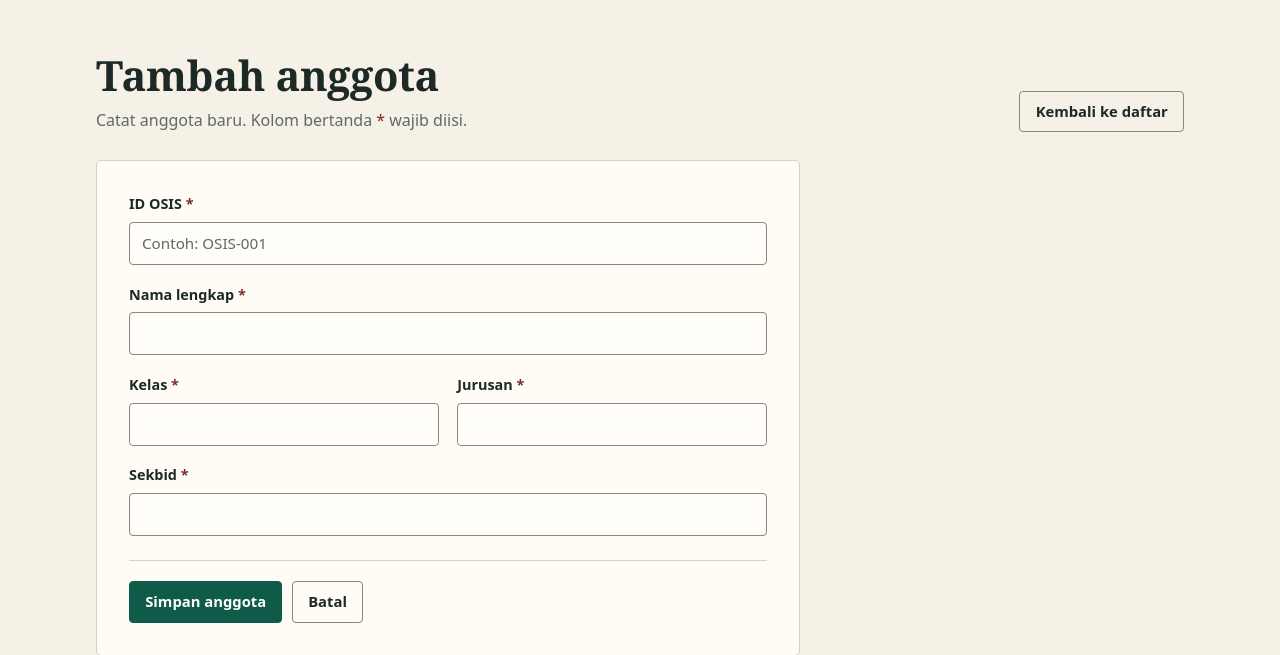
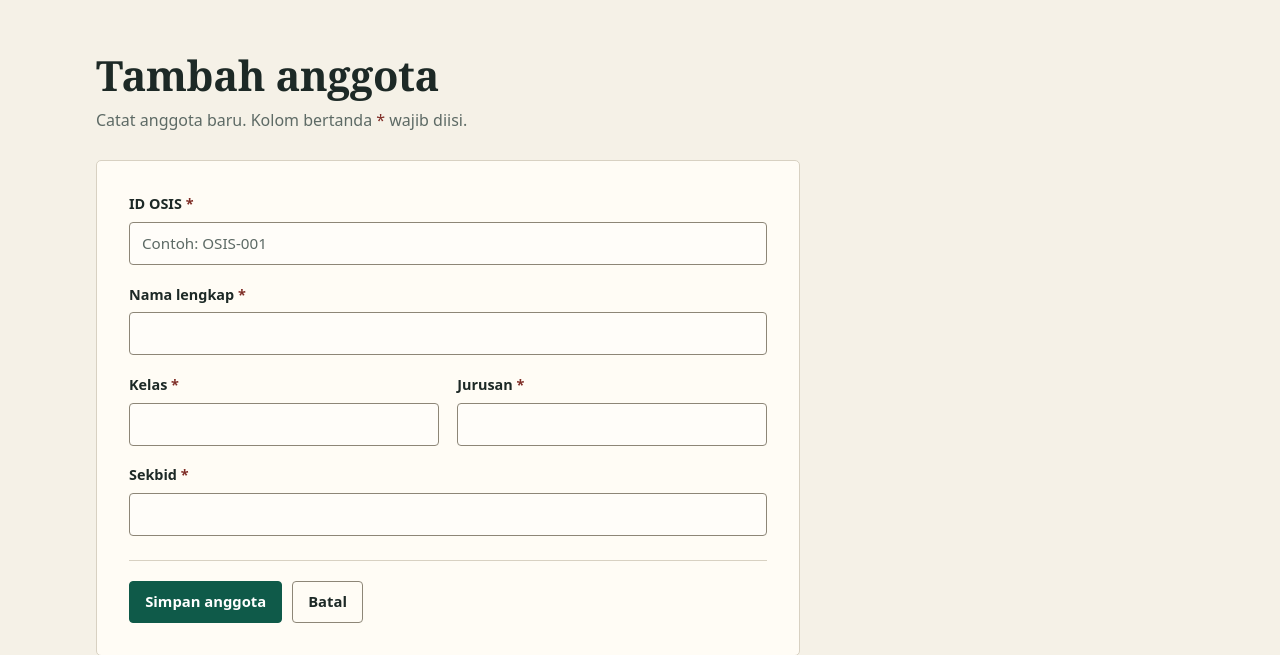
Before and after one commit to geno-tect/osis, a Laravel app: page /osis/create in a window 1280 px wide. Shown: the part 75-730 px from the top of the page. Run offline with Laravel 12, Linux system fonts and the light colour scheme; a user stored in the database is signed in; data comes from the database, SQL or seed files in the repository.

Commit message:
hapus tombol kembali ke daftar di form

```diff
--- a/resources/views/osis/create.blade.php
+++ b/resources/views/osis/create.blade.php
@@ -8,8 +8,6 @@
             <h1>Tambah anggota</h1>
             <p class="lede">Catat anggota baru. Kolom bertanda <span class="req">*</span> wajib diisi.</p>
         </div>
-
-        <a class="btn btn--ghost" href="{{ route('osis.index') }}">Kembali ke daftar</a>
     </div>
 
     @if (session('success'))
--- a/resources/views/osis/edit.blade.php
+++ b/resources/views/osis/edit.blade.php
@@ -8,8 +8,6 @@
             <h1>Edit anggota</h1>
             <p class="lede">Perbarui data <strong>{{ $osis->nama }}</strong>.</p>
         </div>
-
-        <a class="btn btn--ghost" href="{{ route('osis.index') }}">Kembali ke daftar</a>
     </div>
 
     @if ($errors->any())
```
